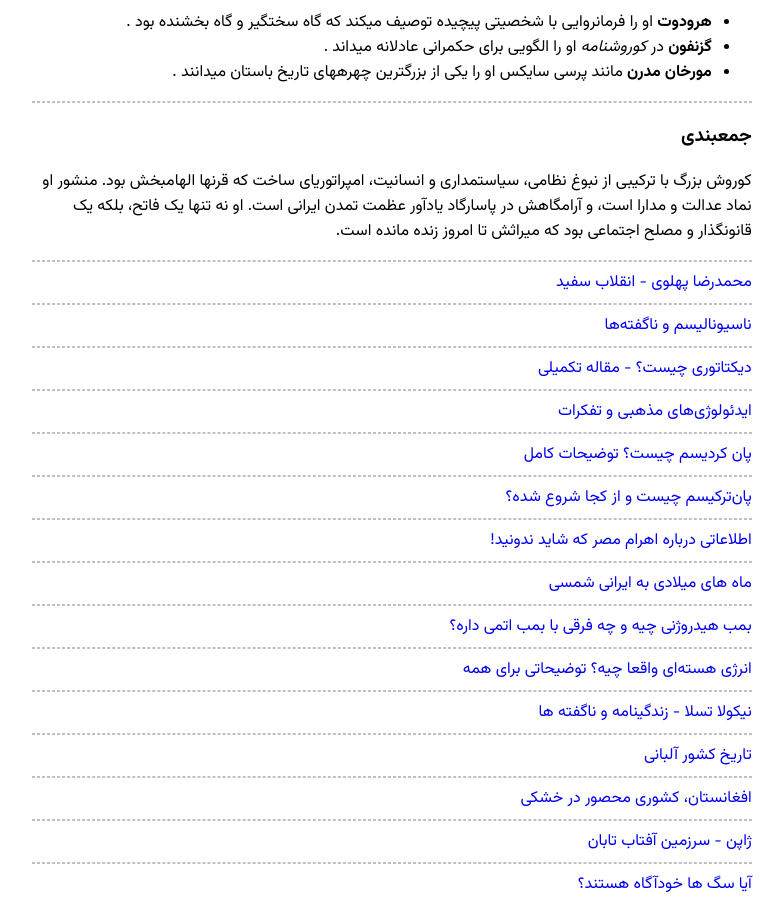
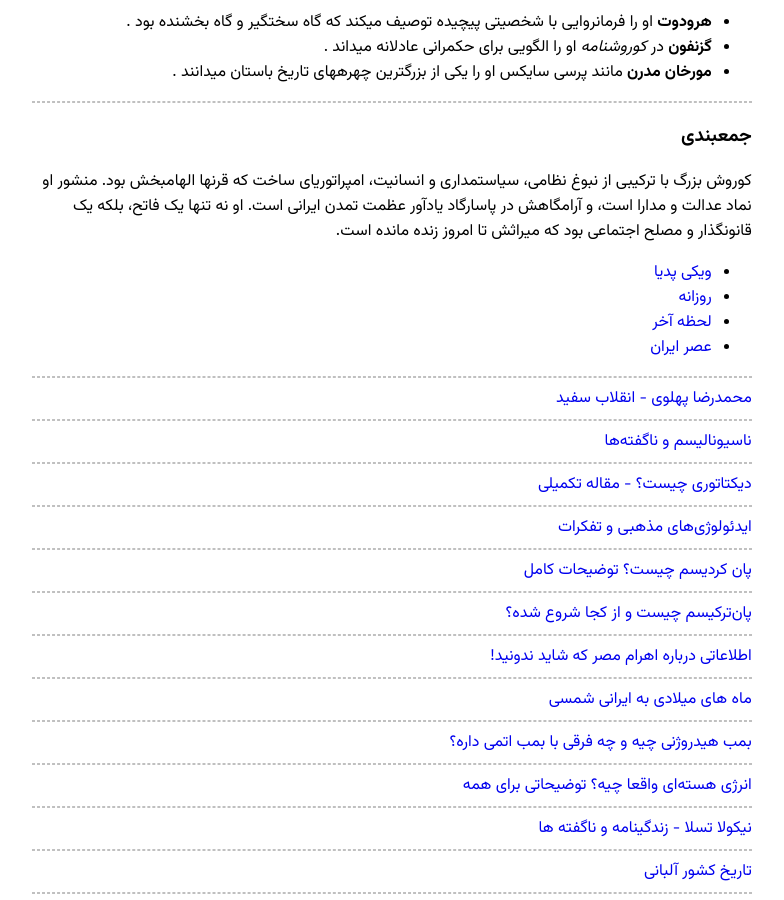
Before and after one commit to darkblog/darkblog.github.io, a Jekyll site: the page built from _posts/2024-7-4-2.md, in a window 1280 px wide and 900 px high, scrolled down 1531 px. Shown: the whole window, without its empty margins (248-1032 px from the left). Built offline with Jekyll 4.4.1, drawn with Linux system fonts in a browser that asks for light colours.

Commit message:
Update 2024-7-4-2.md

```diff
--- a/_posts/2024-7-4-2.md
+++ b/_posts/2024-7-4-2.md
@@ -60,3 +60,8 @@ title: کوروش بزرگ - بزرگی از دل تاریخ ایران
 
 ### **جمعبندی**
 کوروش بزرگ با ترکیبی از نبوغ نظامی، سیاستمداری و انسانیت، امپراتوریای ساخت که قرنها الهامبخش بود. منشور او نماد عدالت و مدارا است، و آرامگاهش در پاسارگاد یادآور عظمت تمدن ایرانی است. او نه تنها یک فاتح، بلکه یک قانونگذار و مصلح اجتماعی بود که میراثش تا امروز زنده مانده است.
+
+- [ویکی پدیا](https://fa.m.wikipedia.org/wiki/%DA%A9%D9%88%D8%B1%D9%88%D8%B4_%D8%A8%D8%B2%D8%B1%DA%AF)
+- [روزانه](https://roozaneh.net/fun/story/%DA%A9%D9%88%D8%B1%D9%88%D8%B4-%D8%A8%D8%B2%D8%B1%DA%AF/)
+- [لحظه آخر](https://lahzeakhar.com/Useful-information-Tourist-content/6400-%DA%A9%D9%88%D8%B1%D9%88%D8%B4-%DA%A9%D8%A8%DB%8C%D8%B1)
+- [عصر ایران](https://www.asriran.com/fa/news/1009187/%D9%86%DA%AF%D8%A7%D9%87%DB%8C-%D8%AF%D9%82%DB%8C%D9%82%E2%80%8C%D8%AA%D8%B1-%D8%A8%D9%87-%D8%B2%D9%86%D8%AF%DA%AF%DB%8C-%D9%88-%D8%B4%D8%AE%D8%B5%DB%8C%D8%AA-%DA%A9%D9%88%D8%B1%D9%88%D8%B4-%DA%A9%D8%A8%DB%8C%D8%B1-%D9%81%D8%B1%D9%85%D8%A7%D9%86%D8%B1%D9%88%D8%A7%DB%8C%DB%8C-%D8%AF%D9%85%D9%88%DA%A9%D8%B1%D8%A7%D8%AA-%DB%8C%D8%A7-%D9%BE%D8%A7%D8%AF%D8%B4%D8%A7%D9%87%DB%8C-%D9%85%D8%B7%D9%84%D9%82%E2%80%8C%DA%AF%D8%B1%D8%A7)
```
